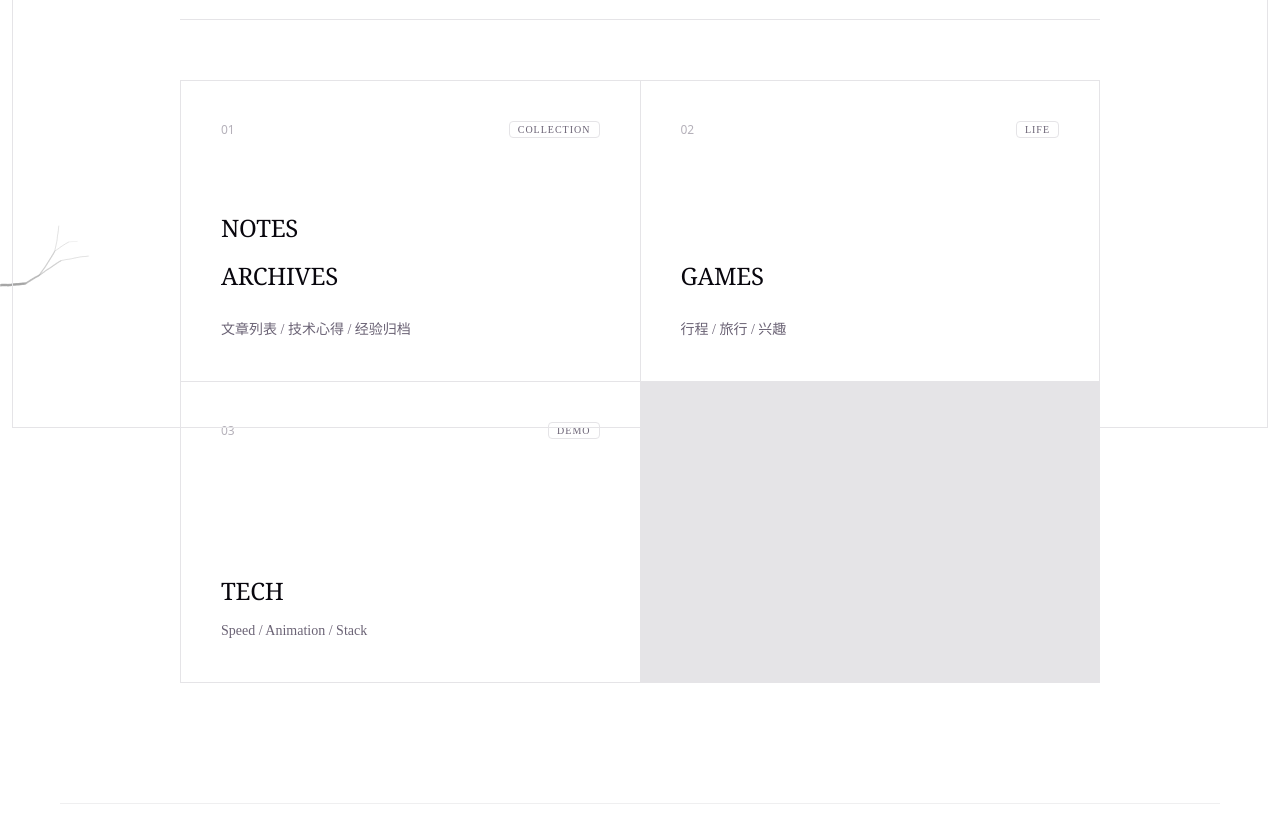
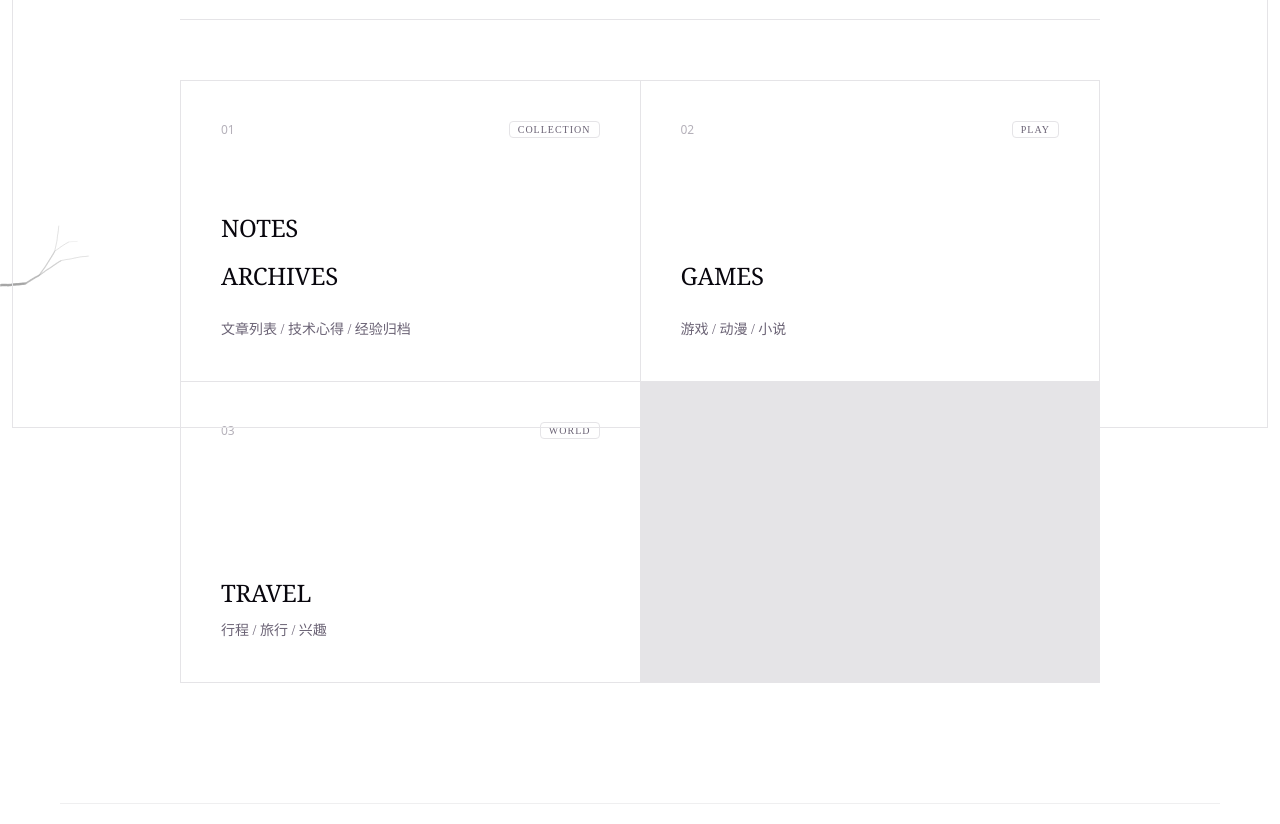
Before and after one commit to zoeTDI/blog-project-web, a Vue app: page /#/home in a window 1280 px wide. Shown: the part 360-1184 px from the top of the page. Built offline with nearby package versions, Linux system fonts and the light colour scheme.

Commit message:
重构首页入口

```diff
--- a/src/views/home/Home.vue
+++ b/src/views/home/Home.vue
@@ -43,7 +43,7 @@ onMounted(() => {
       <div class="grid-item">
         <div class="item-header">
           <span class="index">02</span>
-          <span class="tag">LIFE</span>
+          <span class="tag">PLAY</span>
         </div>
         <div class="item-body">
           <div class="main-links">
@@ -51,20 +51,22 @@ onMounted(() => {
               <h2>GAMES<span class="arrow">↗</span></h2>
             </router-link>
           </div>
-          <p>行程 / 旅行 / 兴趣</p>
+          <p>游戏 / 动漫 / 小说</p>
         </div>
       </div>
 
-      <div class="grid-item tech-showcase">
+      <div class="grid-item">
         <div class="item-header">
           <span class="index">03</span>
-          <span class="tag">DEMO</span>
+          <span class="tag">WORLD</span>
         </div>
         <div class="item-body">
-          <router-link :to="{name: ROUTER_NAMES.HOME}">
-            <h2>TECH<span class="arrow">↗</span></h2>
-          </router-link>
-          <p>Speed / Animation / Stack</p>
+          <div class="main-link">
+            <router-link :to="{name: ROUTER_NAMES.TRAVEL}" class="nav-title">
+              <h2>TRAVEL<span class="arrow">↗</span></h2>
+            </router-link>
+          </div>
+          <p>行程 / 旅行 / 兴趣</p>
         </div>
       </div>
     </div>
```
